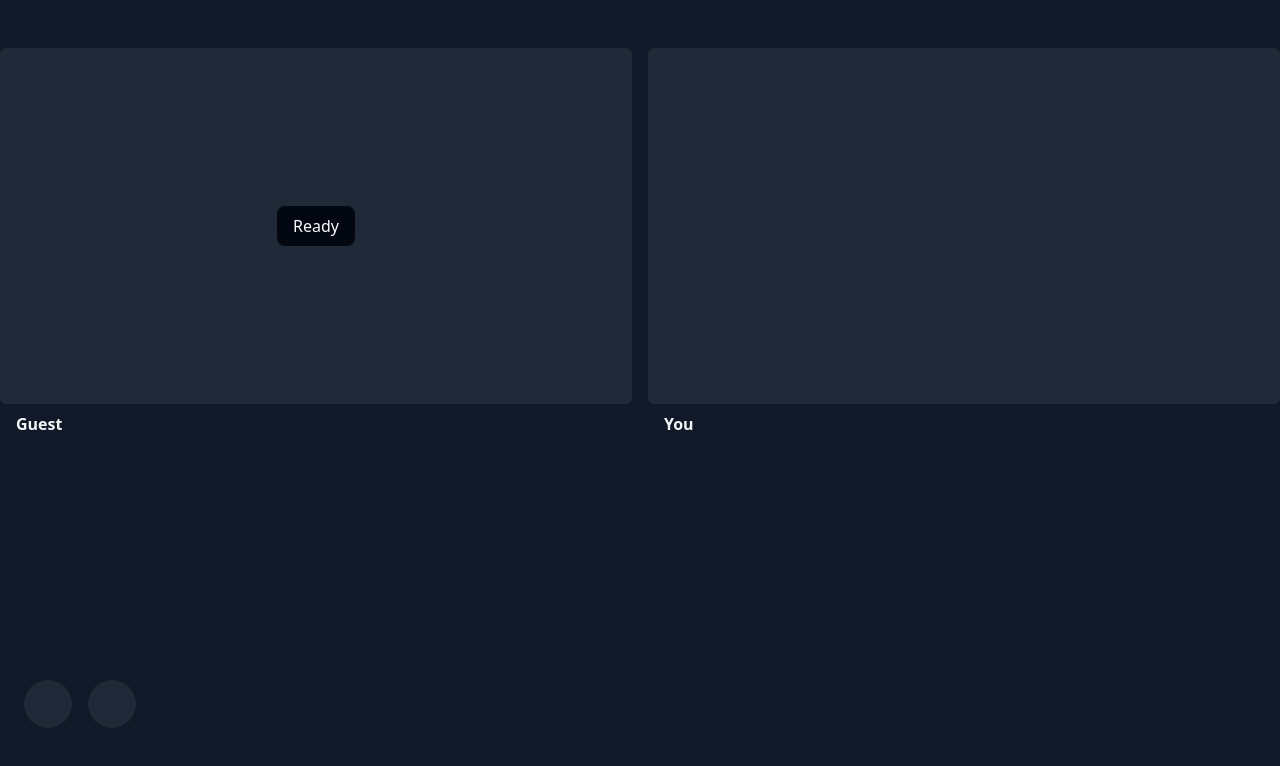
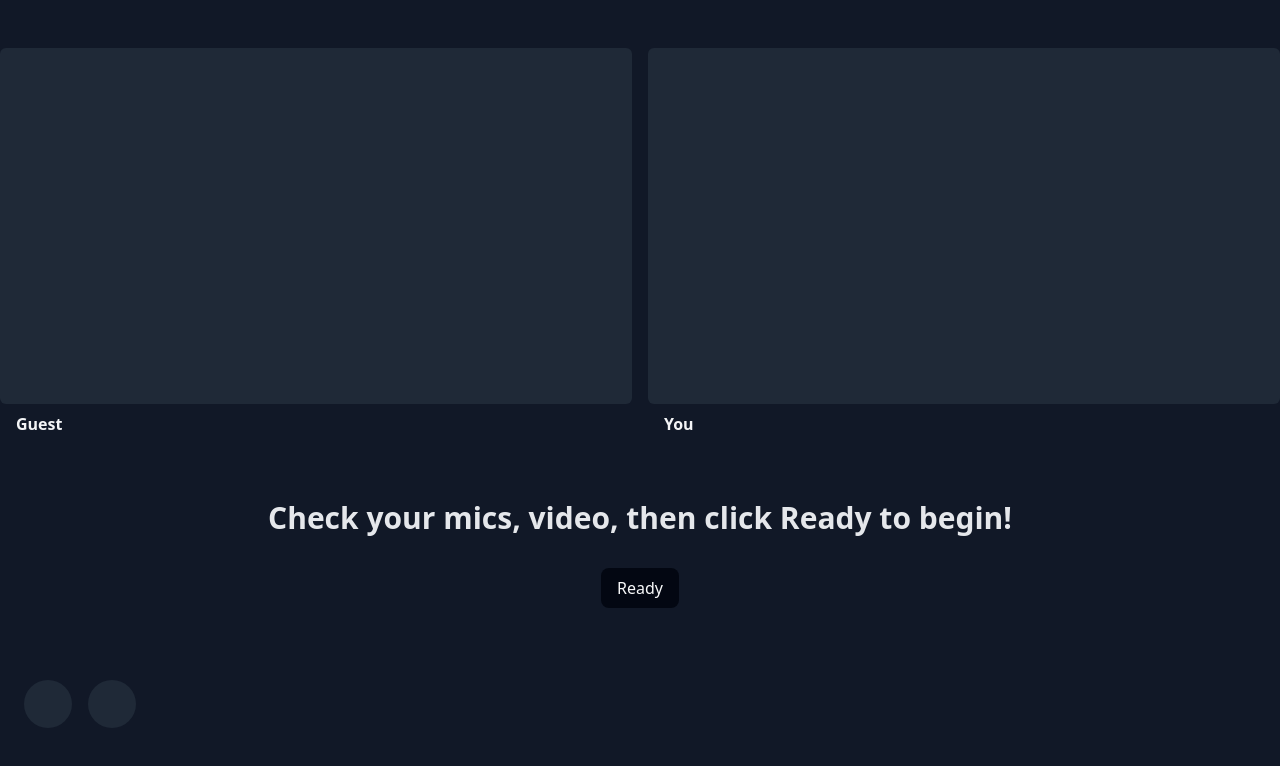
Before and after one commit to zenovak/call-server, a Next.js app: page /room/1 in a window 1280 px wide. Shown: the top 766 px of the page. Built offline with nearby package versions, Linux system fonts and the light colour scheme; some icons are missing.

Commit message:
fix: Updated button placement for better UI experience

```diff
--- a/pages/room/[roomId].js
+++ b/pages/room/[roomId].js
@@ -1,5 +1,6 @@
 import { IconButton } from "@components/Primitives/Button";
 import { ContainerP, ContainerPX, ContainerPX2Y } from "@components/Primitives/Layout";
+import { Heading_lg, Heading_sm } from "@components/Primitives/Typography";
 import { addAnswerCandidate, addOfferCandidate, getAnswerCandidate, useICECandidates } from "@utils/client/iceCandidate";
 import { createRoomAndSendOffer, getRoomOffer, sendRoomAnswer, useSDPAnswer } from "@utils/client/room";
 import { useMedia } from "@utils/client/useMedia";
@@ -81,6 +82,12 @@ export default function Room() {
   async function AnswerSenderReady() {
     const sdpOffer = await getRoomOffer(roomId);
 
+    if (!sdpOffer) {
+      toast.error("Whoops. Please Wait till they are ready");
+      setIsReady(false);
+      return;
+    }
+
     peerConnection.onicecandidate = (event)=> {
       // must register ice candidate event BEFORE setting local desciption
       event.candidate && addAnswerCandidate(roomId, event.candidate.toJSON());
@@ -122,15 +129,7 @@ export default function Room() {
       <div className="flex max-w-screen-xl mx-auto gap-4 py-12">
         <div className="flex-1 relative">
           <video autoPlay playsInline id="remoteView" className="w-full h-full rounded-md bg-gray-800"/>
-          <div
-            className={isReady? "hidden" : "absolute inset-0  flex items-center justify-center"}
-          >
-            <button
-              className="text-gray-50 bg-gray-950 px-4 py-2 rounded-lg disabled:bg-gray-600"
-              onClick={onReadyClick}>
-              Ready
-            </button>
-          </div>
+
           <span className="block text-gray-100 px-4 py-2 font-semibold">
             Guest
           </span>
@@ -142,7 +141,24 @@ export default function Room() {
           </span>
         </div>
       </div>
-
+      <div
+        className={isReady?
+          "hidden":
+          "max-w-screen-xl mx-auto py-12 flex flex-col gap-8 items-center justify-center"
+        }
+      >
+        <Heading_sm
+          className="max-w-3xl text-gray-200 text-2xl sm:text-3xl font-semibold"
+          override
+          >
+          Check your mics, video, then click Ready to begin!
+        </Heading_sm>
+        <button
+          className="text-gray-50 bg-gray-950 px-4 py-2 rounded-lg disabled:bg-gray-600"
+          onClick={onReadyClick}>
+          Ready
+        </button>
+      </div>
       {/* Controls */}
       <div className="w-full fixed bottom-12">
       <ContainerP className="flex gap-4">
```
